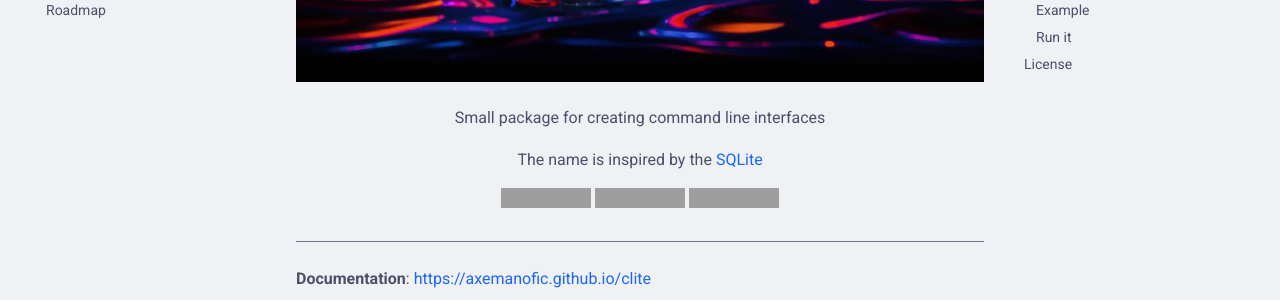
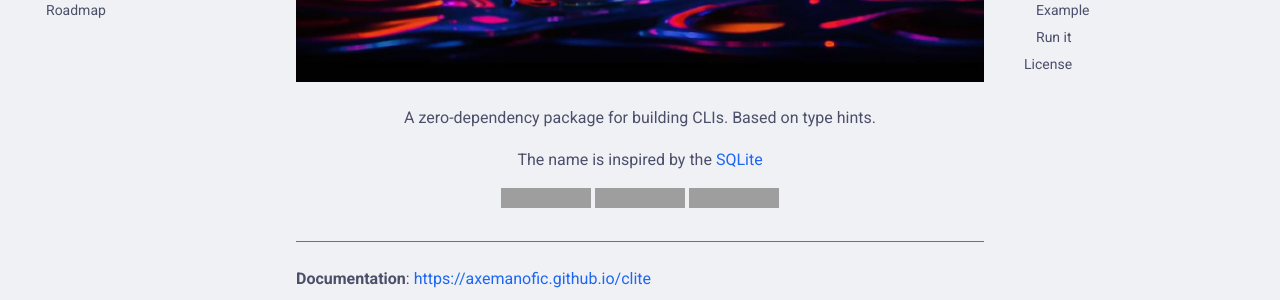
Before and after one commit to axemanofic/clite, an MkDocs documentation site: the page built from docs/index.md, in a window 1280 px wide and 900 px high, scrolled down 333 px. Shown: the part 152-452 px from the top of the window. Built offline with MkDocs 1.6.1 and Material for MkDocs 9.7.7, drawn with Linux system fonts in a browser that asks for light colours; comment, search, counter and statistics services are not loaded; grey boxes are pictures that could not be loaded.

Commit message:
docs: Update description

```diff
--- a/docs/index.md
+++ b/docs/index.md
@@ -1,7 +1,7 @@
 <div align="center">
     <h1> Clite </h1>
     <img alt="Clite" src="https://axemanofic.github.io/clite/assets/background.webp">
-    <p>Small package for creating command line interfaces</p>
+    <p>A zero-dependency package for building CLIs. Based on type hints.</p>
     <p>The name is inspired by the <a href="https://www.sqlite.org/">SQLite</a></p>
     <img alt="PyPI - Version" src="https://img.shields.io/pypi/v/clite?pypiBaseUrl=https%3A%2F%2Fpypi.org&style=for-the-badge&color=dc8a78">
     <img alt="PyPI - Downloads" src="https://img.shields.io/pypi/dm/clite?style=for-the-badge&color=dd7878">
--- a/mkdocs.yml
+++ b/mkdocs.yml
@@ -2,7 +2,7 @@ site_name: Clite
 site_url: https://axemanofic.github.io/clite
 repo_url: https://github.com/axemanofic/clite
 repo_name: axemanofic/clite
-site_description: Small package for creating command line interfaces
+site_description: A zero-dependency package for building CLIs. Based on type hints.
 site_author: Roman Sotnikov
 copyright: Copyright &copy; 2025 Roman Sotnikov
 theme:
```
Also changed, not shown: README.md (+1 -1 lines).
